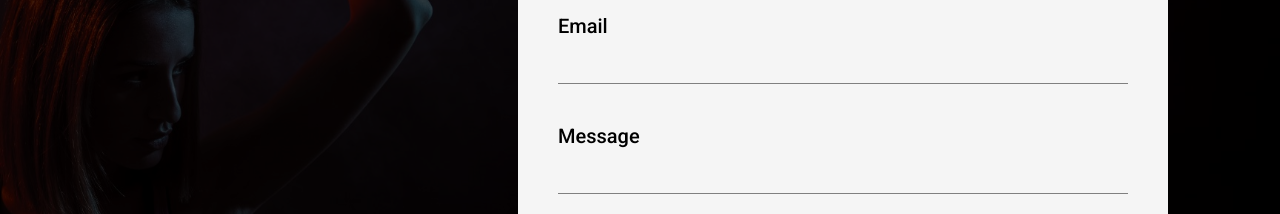
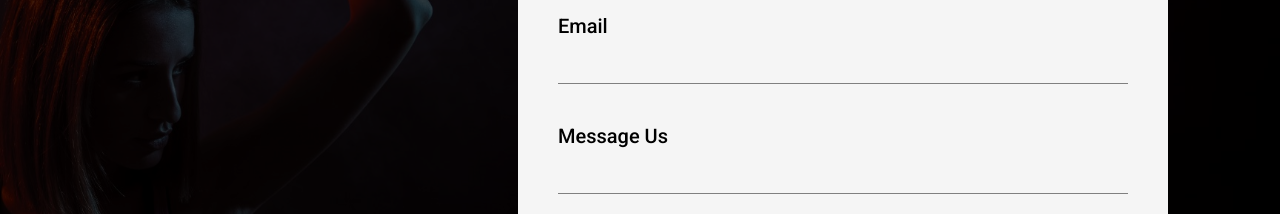
Before and after one commit to Abhinav3291/MERN-GYM-WEBSITE, a React (Vite) app in the folder Frontend/: page / in a window 1280 px wide. Shown: the part 4620-4834 px from the top of the page. Built offline with nearby package versions, Linux system fonts and the light colour scheme.

Commit message:
Update Contact.jsx

```diff
--- a/Frontend/src/components/Contact.jsx
+++ b/Frontend/src/components/Contact.jsx
@@ -57,7 +57,7 @@ const Contact = () => {
           />
         </div>
         <div>
-          <label>Message</label>
+          <label>Message Us</label>
           <input
             type="text"
             value={message}
```
